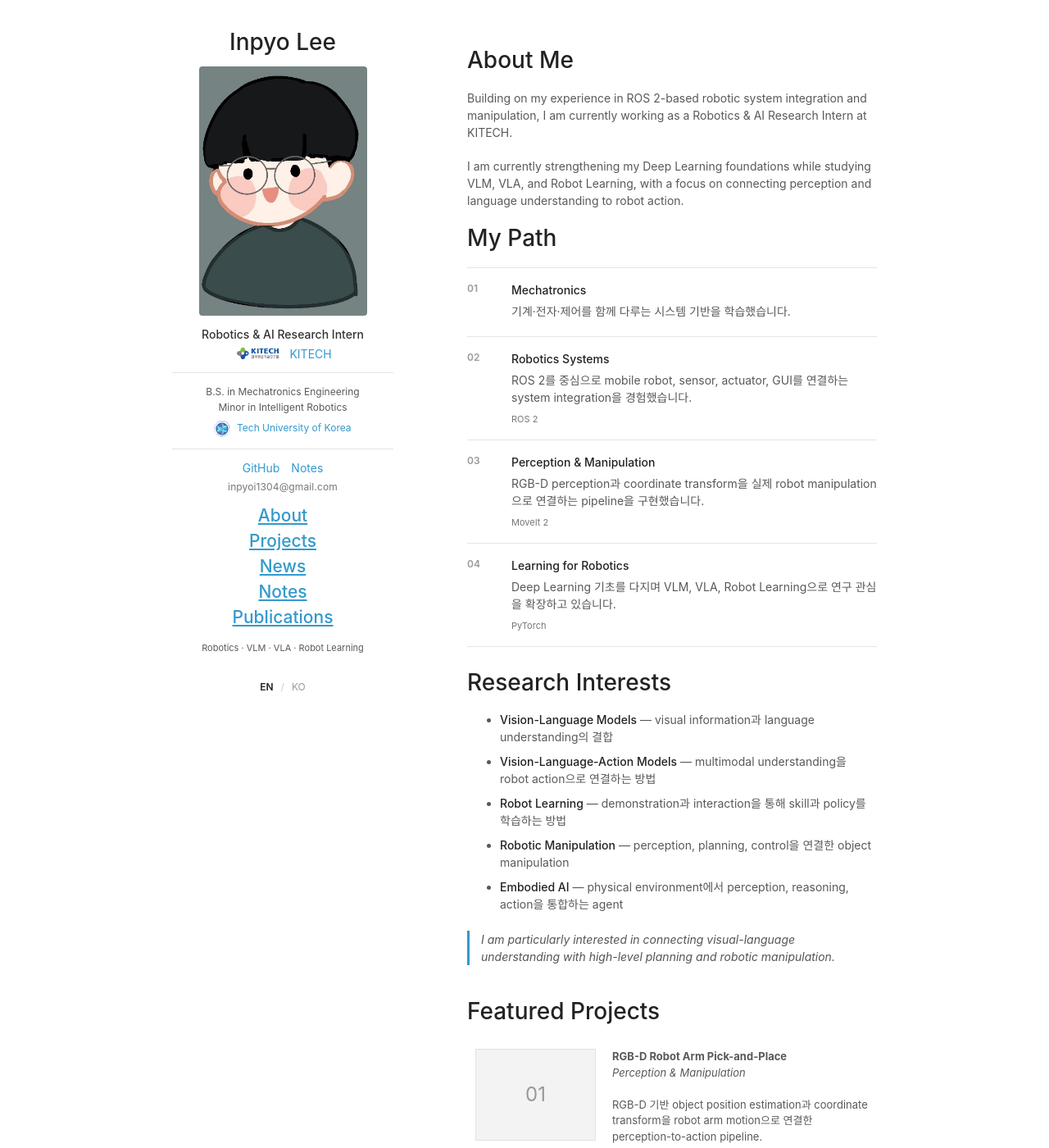
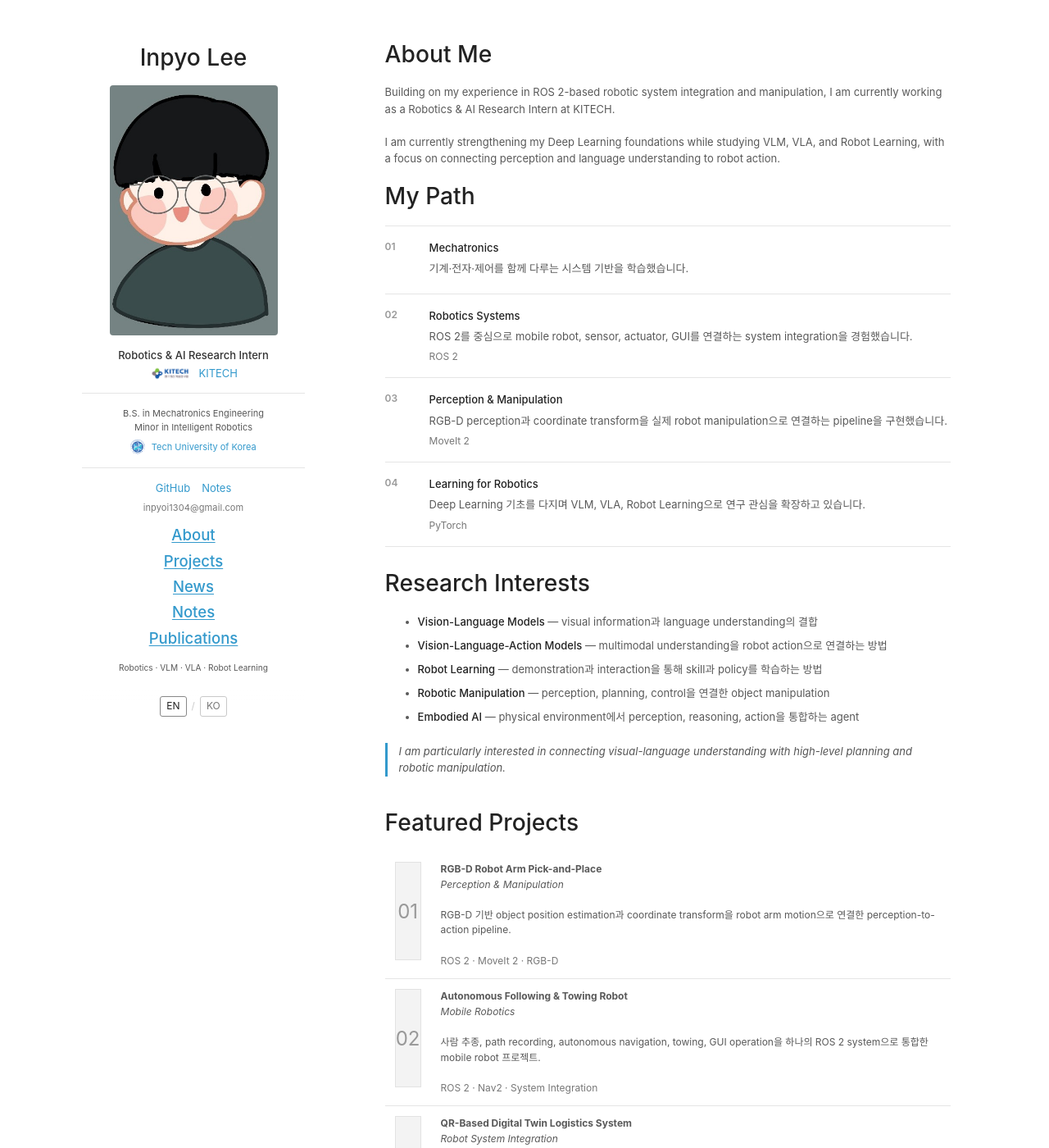
Before and after one commit to nayana224/nayana224.github.io, a Jekyll site: the page index.html, which Jekyll copies as it is, in a window 1280 px wide and 1400 px high. Shown: the whole window at 82% size. Built offline with Jekyll 4.4.1, drawn with Linux system fonts in a browser that asks for light colours.

Commit message:
refactor: make site fluid across viewport sizes and browser zoom

```diff
--- a/stylesheets/styles.css
+++ b/stylesheets/styles.css
@@ -1,39 +1,107 @@
+:root {
+  --page:#fff;
+  --text:#595959;
+  --heading:#222;
+  --sub:#777;
+  --line:#e5e5e5;
+  --link:#39c;
+  --link-hover:#069;
+}
+
+* {
+  box-sizing:border-box;
+}
+
+html {
+  scroll-behavior:smooth;
+  -webkit-text-size-adjust:100%;
+}
+
 body {
-  background-color:#fff;
-  padding:50px;
-  font:14px/1.5 -apple-system,BlinkMacSystemFont,"Segoe UI",Roboto,Oxygen,Ubuntu,Cantarell,"Helvetica Neue",Arial,sans-serif;
-  color:#595959;
+  margin:0;
+  padding:clamp(20px,4vw,50px);
+  background:var(--page);
+  color:var(--text);
+  font:clamp(13px,.9vw,14px)/1.55 -apple-system,BlinkMacSystemFont,"Segoe UI",Roboto,Oxygen,Ubuntu,Cantarell,"Helvetica Neue",Arial,sans-serif;
   font-weight:400;
 }
 
-h1,h2,h3,h4,h5,h6 { color:#222; margin:0 0 20px; }
-p,ul,ol,table,pre,dl { margin:0 0 20px; }
-h1,h2,h3 { line-height:1.1; }
-h1 { font-size:28px; font-weight:500; }
-h2 { color:#393939; font-weight:500; }
-h3,h4,h5,h6 { color:#494949; font-weight:500; }
+img {
+  max-width:100%;
+}
 
-a { color:#39c; text-decoration:none; }
-a:hover { color:#069; }
+a {
+  color:var(--link);
+  text-decoration:none;
+}
 
-.wrapper { width:860px; margin:0 auto; }
+a:hover {
+  color:var(--link-hover);
+}
+
+h1,h2,h3,h4,h5,h6 {
+  margin:0 0 20px;
+  color:var(--heading);
+}
+
+h1,h2,h3 {
+  line-height:1.15;
+}
+
+h1 {
+  font-size:clamp(24px,2.2vw,30px);
+  font-weight:500;
+}
+
+h2 {
+  color:#393939;
+  font-size:clamp(17px,1.5vw,21px);
+  font-weight:500;
+}
+
+h3,h4,h5,h6 {
+  color:#494949;
+  font-weight:500;
+}
+
+p,ul,ol,table,pre,dl {
+  margin:0 0 20px;
+}
+
+strong {
+  color:var(--heading);
+  font-weight:500;
+}
+
+small {
+  font-size:.78em;
+}
+
+/* Main page layout */
+.wrapper {
+  width:min(100%,1080px);
+  margin:0 auto;
+  display:grid;
+  grid-template-columns:minmax(220px,280px) minmax(0,1fr);
+  gap:clamp(38px,7vw,90px);
+  align-items:start;
+}
 
 header {
-  width:270px;
-  float:left;
-  position:fixed;
-  top:28px;
-  bottom:28px;
+  position:sticky;
+  top:clamp(12px,3vh,28px);
+  max-height:calc(100dvh - clamp(24px,6vh,56px));
+  min-width:0;
   overflow-y:auto;
   overflow-x:hidden;
-  padding:8px 10px 18px 0;
+  padding:4px 8px 14px 0;
   scrollbar-width:thin;
   scrollbar-color:#d7d7d7 transparent;
   -webkit-font-smoothing:subpixel-antialiased;
 }
 
 header::-webkit-scrollbar {
-  width:5px;
+  width:4px;
 }
 
 header::-webkit-scrollbar-thumb {
@@ -45,102 +113,162 @@
   background:transparent;
 }
 
-.profile { text-align:center; }
+section {
+  min-width:0;
+  width:100%;
+  max-width:690px;
+  padding-bottom:50px;
+}
+
+/* Profile */
+.profile {
+  width:100%;
+  text-align:center;
+}
+
+.profile > h1 {
+  margin-bottom:clamp(12px,2vh,18px);
+}
+
 .profile-image {
-  width:205px;
-  max-width:100%;
+  width:clamp(150px,18vw,205px);
   height:auto;
   object-fit:contain;
   display:block;
-  margin:0 auto 12px;
+  margin:0 auto clamp(10px,1.5vh,14px);
   border-radius:4px;
 }
-.contact { color:#777; }
-.social-links { display:flex; justify-content:center; gap:14px; }
-nav h2 { margin:12px 0; }
-nav h2 a { text-decoration:underline; }
 
-section {
-  width:500px;
-  float:right;
-  padding-bottom:50px;
-}
-
-strong { color:#222; font-weight:500; }
-small { font-size:11px; }
-
-
-table { width:100%; border-collapse:collapse; }
-td { text-align:left; padding:10px; border-bottom:1px solid #e5e5e5; vertical-align:top; }
-.work-picture {
-  width:145px;
-  min-height:110px;
-}
-.placeholder {
-  display:grid;
-  place-items:center;
-  background:#f3f3f3;
-  border:1px solid #e2e2e2;
-  color:#999;
-  font-size:24px;
-}
-.work-text { font-size:13px; line-height:1.5; }
-
-@media print, screen and (max-width:960px) {
-  div.wrapper { width:auto; margin:0; }
-  header,section,footer { float:none; position:static; width:auto; }
-  header { padding-right:0; margin-bottom:30px; }
-  section {
-    border:1px solid #e5e5e5;
-    border-width:1px 0;
-    padding:20px 0;
-    margin:0 0 20px;
-  }
-  .profile-image { width:180px; height:180px; }
-}
-
-@media print, screen and (max-width:480px) {
-  body { padding:15px; }
-  td { display:block; width:100%; padding:10px 0; border:0; }
-  .research-table tr { display:block; border-bottom:1px solid #e5e5e5; padding:10px 0; }
-}
-
-
-/* Profile and content refinement */
 .role {
-  margin-bottom:4px;
+  margin-bottom:2px;
   color:#333;
   font-weight:500;
 }
 
 .affiliation {
-  margin-bottom:16px;
+  margin-bottom:clamp(10px,1.6vh,14px);
 }
 
 .profile-meta {
-  padding:12px 0;
-  margin:0 0 16px;
-  border-top:1px solid #e5e5e5;
-  border-bottom:1px solid #e5e5e5;
+  padding:clamp(8px,1.4vh,12px) 0;
+  margin:0 0 clamp(10px,1.4vh,14px);
+  border-top:1px solid var(--line);
+  border-bottom:1px solid var(--line);
 }
 
 .profile-meta p {
   margin:4px 0;
-  font-size:12px;
+  font-size:clamp(11px,.82vw,12px);
   line-height:1.55;
 }
 
+.social-links {
+  display:flex;
+  justify-content:center;
+  flex-wrap:wrap;
+  gap:8px 14px;
+  margin-bottom:12px;
+}
+
+.email-text {
+  margin:-6px 0 14px;
+  color:var(--sub);
+  font-size:clamp(11px,.82vw,12px);
+  letter-spacing:.01em;
+}
+
+.profile nav h2 {
+  margin:clamp(6px,1vh,10px) 0;
+  font-size:clamp(17px,1.45vw,21px);
+}
+
+.profile nav h2 a {
+  text-decoration:underline;
+  text-underline-offset:2px;
+}
+
+.profile .view {
+  margin:14px 0 8px;
+}
+
+/* Institution logos */
+.institution-line {
+  display:flex;
+  align-items:center;
+  justify-content:center;
+  flex-wrap:wrap;
+  gap:6px 8px;
+}
+
+.institution-logo {
+  display:block;
+  width:auto;
+  flex:0 0 auto;
+}
+
+.kitech-logo {
+  height:clamp(18px,1.5vw,22px);
+  max-width:86px;
+  object-fit:contain;
+}
+
+.tuk-logo {
+  height:clamp(17px,1.4vw,20px);
+  max-width:92px;
+  object-fit:contain;
+}
+
+.school-line {
+  margin-top:6px !important;
+}
+
+/* Language */
+.language-switcher {
+  position:sticky;
+  bottom:0;
+  z-index:2;
+  display:flex;
+  justify-content:center;
+  align-items:center;
+  gap:6px;
+  margin-top:16px;
+  padding:10px 0 4px;
+  background:linear-gradient(to bottom,rgba(255,255,255,.88),#fff 35%);
+  font-size:12px;
+}
+
+.language-switcher button {
+  border:1px solid #c9c9c9;
+  border-radius:3px;
+  padding:2px 7px;
+  background:#fff;
+  color:#777;
+  font:inherit;
+  cursor:pointer;
+}
+
+.language-switcher button:hover,
+.language-switcher button.active {
+  border-color:#888;
+  color:#222;
+}
+
+.language-switcher span {
+  color:#ccc;
+}
+
+/* Main content */
 .path-list {
   margin:0 0 28px;
-  border-top:1px solid #e5e5e5;
+  border-top:1px solid var(--line);
 }
 
 .path-item {
   display:grid;
-  grid-template-columns:42px 1fr;
+  grid-template-columns:42px minmax(0,1fr);
   gap:12px;
   padding:16px 0;
-  border-bottom:1px solid #e5e5e5;
+  border-bottom:1px solid var(--line);
 }
 
 .path-index {
@@ -153,8 +281,10 @@
   margin:5px 0 4px;
 }
 
-.path-item small {
+.path-item small,
+.work-text > span {
   color:#777;
+  font-size:12px;
 }
 
 .interest-list li {
@@ -164,30 +294,15 @@
 .research-statement {
   margin-top:22px;
   padding-left:14px;
-  border-left:3px solid #39c;
+  border-left:3px solid var(--link);
   color:#555;
   font-style:italic;
-}
-
-.work-text > span {
-  color:#777;
-  font-size:12px;
-}
-
-
-
-/* Profile and section refinements */
-.email-text {
-  margin-top:-8px;
-  color:#777;
-  font-size:12px;
-  letter-spacing:.01em;
 }
 
 .other-experience {
   margin-top:28px;
   padding-top:20px;
-  border-top:1px solid #e5e5e5;
+  border-top:1px solid var(--line);
 }
 
 .other-experience h2 {
@@ -199,129 +314,151 @@
   margin-bottom:0;
 }
 
-
-/* Desktop profile viewport fit */
-.profile > h1 {
-  margin-bottom:14px;
+/* Project / research tables */
+table {
+  width:100%;
+  border-collapse:collapse;
 }
 
-.profile .role {
-  margin-bottom:2px;
+td {
+  text-align:left;
+  padding:clamp(8px,1.3vw,12px);
+  border-bottom:1px solid var(--line);
+  vertical-align:top;
 }
 
-.profile .affiliation {
-  margin-bottom:12px;
+.research-table td:first-child {
+  width:clamp(120px,25%,160px);
 }
 
-.profile .profile-meta {
-  padding:10px 0;
-  margin-bottom:12px;
+.work-picture {
+  width:100%;
+  min-height:clamp(95px,12vw,120px);
 }
 
-.profile .social-links {
-  margin-bottom:12px;
+.placeholder {
+  display:grid;
+  place-items:center;
+  background:#f3f3f3;
+  border:1px solid #e2e2e2;
+  color:#999;
+  font-size:clamp(19px,2vw,24px);
 }
 
-.profile .email-text {
-  margin-bottom:14px;
+.work-text {
+  font-size:clamp(12px,.9vw,13px);
+  line-height:1.55;
 }
 
-.profile nav h2 {
-  margin:8px 0;
+/* Medium screens and browser zoom */
+@media screen and (max-width:900px) {
+  body {
+    padding:clamp(18px,4vw,34px);
   }
 
-.profile .view {
-  margin-top:14px;
-  margin-bottom:8px;
-}
-
-@media print, screen and (max-width:960px) {
-  header {
-    overflow:visible;
-    padding-right:0;
+  .wrapper {
+    grid-template-columns:minmax(190px,230px) minmax(0,1fr);
+    gap:clamp(28px,5vw,48px);
   }
 
   .profile-image {
-    width:180px;
-    height:auto;
+    width:clamp(145px,21vw,180px);
   }
 }
 
-
-/* Language switcher */
-.language-switcher {
-  position:sticky;
-  bottom:0;
-  display:flex;
-  justify-content:center;
-  align-items:center;
-  gap:6px;
-  margin-top:18px;
-  padding:10px 0 4px;
-  background:#fff;
-  font-size:12px;
+/* Stack when available CSS viewport becomes narrow.
+   Browser zoom naturally reaches this breakpoint sooner. */
+@media screen and (max-width:720px) {
+  .wrapper {
+    display:block;
+    width:min(100%,690px);
   }
 
-.language-switcher button {
-  border:0;
-  padding:2px 3px;
-  background:transparent;
-  color:#999;
-  font:inherit;
-  cursor:pointer;
+  header {
+    position:static;
+    max-height:none;
+    overflow:visible;
+    padding:0;
+    margin-bottom:34px;
   }
 
-.language-switcher button:hover,
-.language-switcher button.active {
-  color:#222;
-  font-weight:600;
+  .profile {
+    max-width:390px;
+    margin:0 auto;
   }
 
-.language-switcher span {
-  color:#ccc;
+  .profile-image {
+    width:min(180px,52vw);
   }
 
+  .language-switcher {
+    position:static;
+    background:none;
+  }
 
-/* Institution logos */
-.institution-line {
-  display:flex;
-  align-items:center;
-  justify-content:center;
+  section {
+    max-width:none;
+    border-top:1px solid var(--line);
+    padding-top:26px;
+  }
+}
+
+@media screen and (max-width:520px) {
+  body {
+    padding:16px;
+  }
+
+  h1 {
+    font-size:24px;
+  }
+
+  .path-item {
+    grid-template-columns:32px minmax(0,1fr);
     gap:8px;
   }
 
-.institution-logo {
+  .research-table,
+  .research-table tbody,
+  .research-table tr,
+  .research-table td {
+    display:block;
+    width:100%;
+  }
+
+  .research-table tr {
+    padding:12px 0;
+    border-bottom:1px solid var(--line);
+  }
+
+  .research-table td {
+    padding:6px 0;
+    border:0;
+  }
+
+  .research-table td:first-child {
+    width:min(220px,100%);
+  }
+}
+
+@media print {
+  body {
+    padding:.4in;
+    font-size:12pt;
+    color:#444;
+  }
+
+  .wrapper {
     display:block;
     width:auto;
-  flex:0 0 auto;
   }
 
-.kitech-logo {
-  height:22px;
-  max-width:86px;
-  object-fit:contain;
+  header {
+    position:static;
+    max-height:none;
+    overflow:visible;
   }
 
-.tuk-logo {
-  height:20px;
-  max-width:92px;
-  object-fit:contain;
-}
-
-.school-line {
-  margin-top:6px !important;
-}
-
-@media print, screen and (max-width:480px) {
-  .institution-line {
-    gap:6px;
-  }
-
-  .kitech-logo {
-    height:20px;
-  }
-
-  .tuk-logo {
-    height:18px;
+  section {
+    max-width:none;
   }
 }
```
Lines whose indentation alone changed are shown as unchanged.
